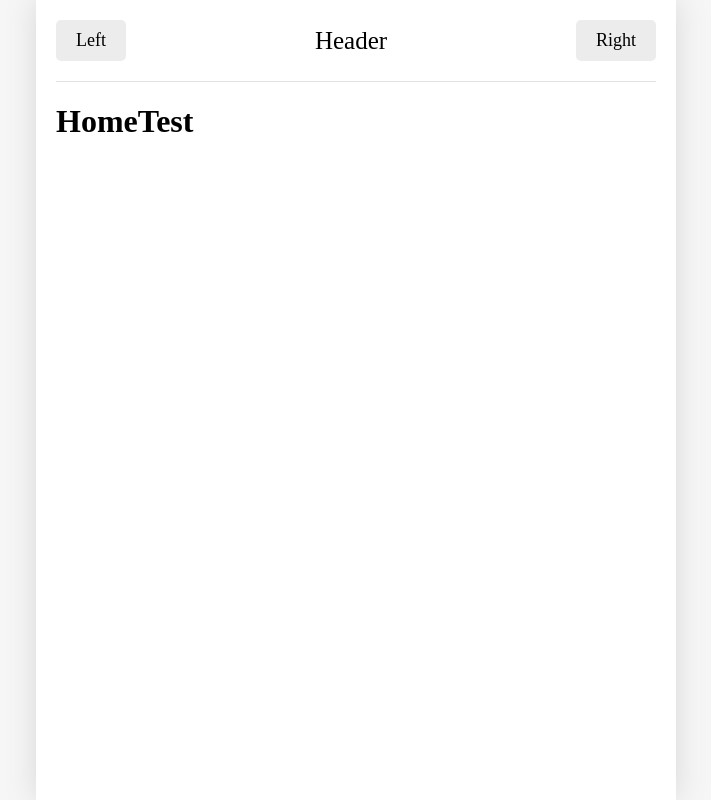
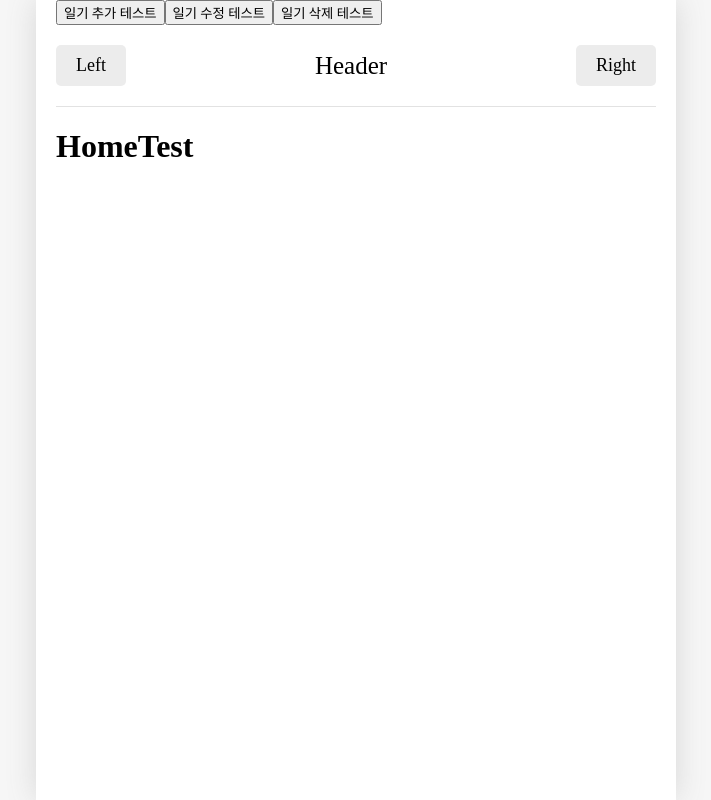
Before and after one commit to takealittletime/Study_ReactJS, a React (Vite) app in the folder ONEBITE-REACT/section12/: page / in a window 1280 px wide. Shown: the whole page, without its empty margins (284-995 px from the left). Built offline with nearby package versions, Linux system fonts and the light colour scheme; a web font is replaced by a local one.

Commit message:
일기 추가, 수정, 삭제 함수 및 Context 설정

```diff
--- a/ONEBITE-REACT/section12/src/App.jsx
+++ b/ONEBITE-REACT/section12/src/App.jsx
@@ -1,5 +1,5 @@
 import './App.css'
-import { useReducer } from 'react';
+import { useReducer, useRef, createContext } from 'react';
 import {Routes, Route} from "react-router-dom";
 import Home from "./pages/Home"
 import Diary from './pages/Diary';
@@ -25,20 +25,95 @@ const mockData = [
   },
 ];
 
-function reducer(state, action) {
+function reducer (state, action) {
+  switch(action.type){
+    case 'CREATE':
+      return [action.data, ...state];
+
+    case 'UPDATE':
+      return state.map((item)=>String(item.id) == String(action.data.id)? action.data : item)
+
+    case 'DELETE':
+      return state.filter((item) => String(item.id) != String(action.id));
+
+    default:
       return state;
   }
+}
+
+const DiaryStateContext = createContext();
+const DiaryDispatchContext = createContext();
 
 function App() {
   const [data, dispatch] = useReducer(reducer, mockData);
+  const idRef = useRef(3);
+
+  //새로운 일기 추가
+  const onCreate = (createdDate, emotionId, content)=>{
+    dispatch({
+      type: "CREATE",
+      data: {
+        id: idRef.current++,
+        createdDate,
+        emotionId,
+        content,
+      }
+    })
+  }
+
+  // 기존 일기 수정
+  const onUpdate = (id, createdDate, emotionId, content)=>{
+    dispatch(
+      {
+        type: "UPDATE",
+        data: {
+          id,
+          createdDate,
+          emotionId,
+          content,
+        },
+      },
+    );
+  };
+
+  // 기존 일기 삭제
+  const onDelete = (id) => {
+    dispatch({
+      type:"DELETE",
+      id,
+    })
+  }
+
+
   return (
     <>
+    <button onClick={() =>{
+        onCreate(new Date().getTime(), 1, "Hello");
+      }
+    }>일기 추가 테스트</button>
+
+    <button onClick={()=>{
+      onUpdate(1, new Date().getTime(), 3, "수정된 일기입니다.");
+    }}>일기 수정 테스트</button>
+
+    <button onClick={()=>{
+      onDelete(1);
+    }}>
+      일기 삭제 테스트
+    </button>
+
       <Header
       title={"Header"}
       leftChild={<Button text={"Left"}/>}
       rightChild={<Button text={"Right"}/>}
       />
 
+      <DiaryStateContext.Provider value={data}>
+        <DiaryDispatchContext.Provider value={{
+          onCreate,
+          onUpdate,
+          onDelete,
+        }}>
           <Routes>
             <Route path='/' element={<Home/>}/>
             <Route path='/new' element={<New/>}/>
@@ -46,6 +121,8 @@ function App() {
             <Route path='/edit/:id' element={<Edit/>}/>
             <Route path='*' element={<NotFound/>}/>
           </Routes>
+        </DiaryDispatchContext.Provider>
+      </DiaryStateContext.Provider>
     </>
 
   )
```
Lines whose indentation alone changed are shown as unchanged.
